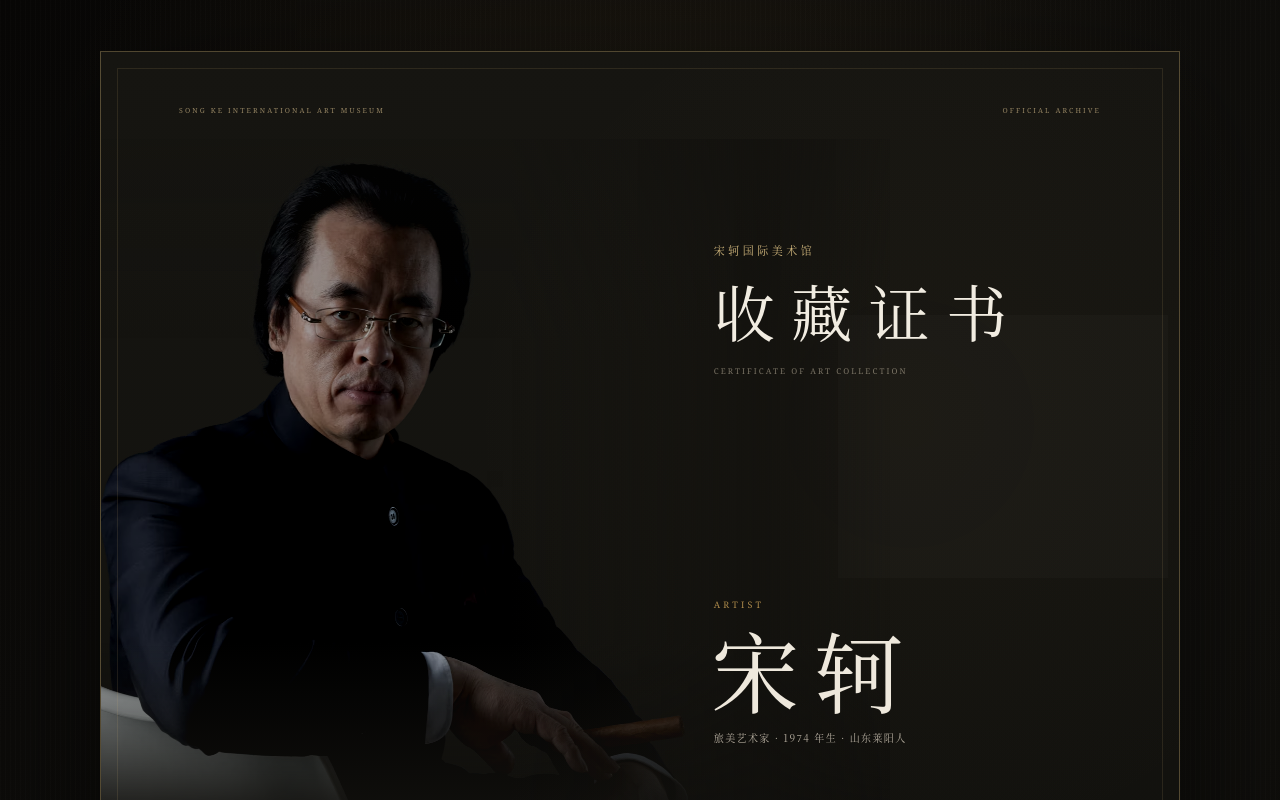
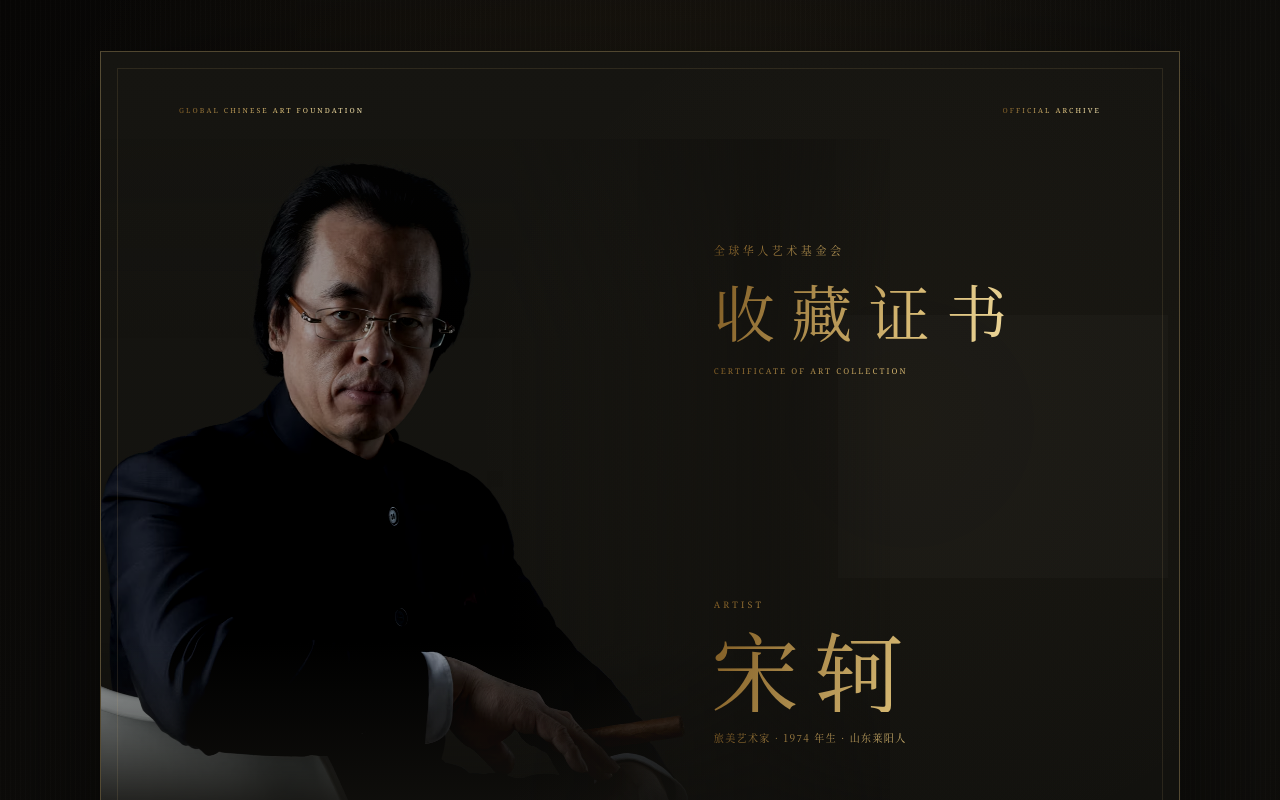
Before and after one commit to 2560535650-bot/song-ke-art-certificate, a plain HTML site: page index.html in a window 1280 px wide. Shown: the top 800 px of the page. Drawn offline with Linux system fonts and the light colour scheme.

Commit message:
更新证书机构名称与动态烫金文字

```diff
--- a/index.html
+++ b/index.html
@@ -20,8 +20,8 @@
         <img class="certificate-watermark" src="museum-mark.jpg" alt="" aria-hidden="true" decoding="async">
 
         <div class="certificate-topline">
-          <span>SONG KE INTERNATIONAL ART MUSEUM</span>
-          <span>OFFICIAL ARCHIVE</span>
+          <span class="gold-text">GLOBAL CHINESE ART FOUNDATION</span>
+          <span class="gold-text">OFFICIAL ARCHIVE</span>
         </div>
 
         <div class="certificate-hero">
@@ -34,15 +34,15 @@
 
           <div class="certificate-main">
             <header class="certificate-heading">
-              <p class="certificate-kicker">宋轲国际美术馆</p>
-              <h1 id="certificate-title">收藏证书</h1>
-              <p class="certificate-en">CERTIFICATE OF ART COLLECTION</p>
+              <p class="certificate-kicker gold-text">全球华人艺术基金会</p>
+              <h1 id="certificate-title" class="gold-text">收藏证书</h1>
+              <p class="certificate-en gold-text">CERTIFICATE OF ART COLLECTION</p>
             </header>
 
             <div class="artist-identity">
-              <p>ARTIST</p>
-              <h2>宋轲</h2>
-              <span>旅美艺术家 · 1974 年生 · 山东莱阳人</span>
+              <p class="gold-text">ARTIST</p>
+              <h2 class="gold-text">宋轲</h2>
+              <span class="gold-text">旅美艺术家 · 1974 年生 · 山东莱阳人</span>
             </div>
           </div>
         </div>
--- a/style.css
+++ b/style.css
@@ -365,6 +365,8 @@ img { display: block; max-width: 100%; }
   color: transparent;
   animation: gold-sheen 7s ease-in-out infinite;
 }
+
+.certificate-shell .gold-text { color: transparent; }
 
 .assurance h2 {
   margin: 0;
```
